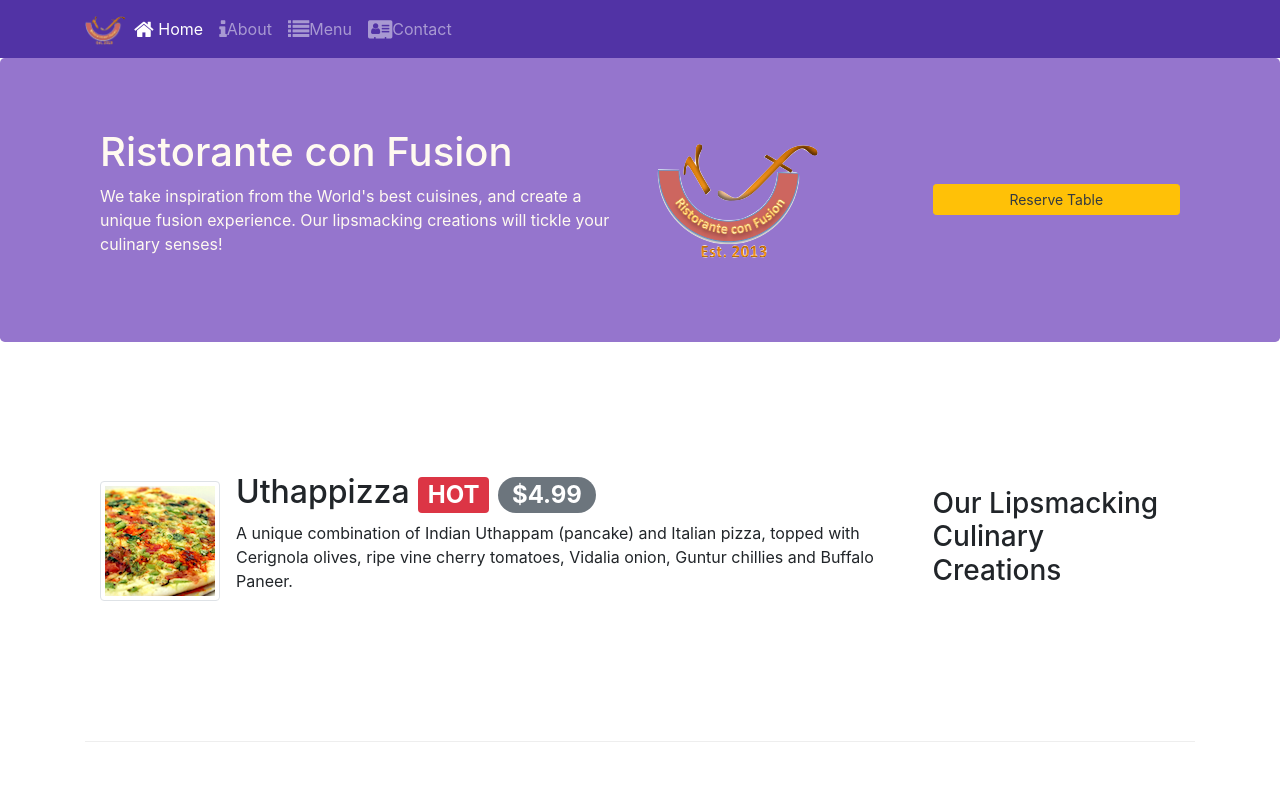
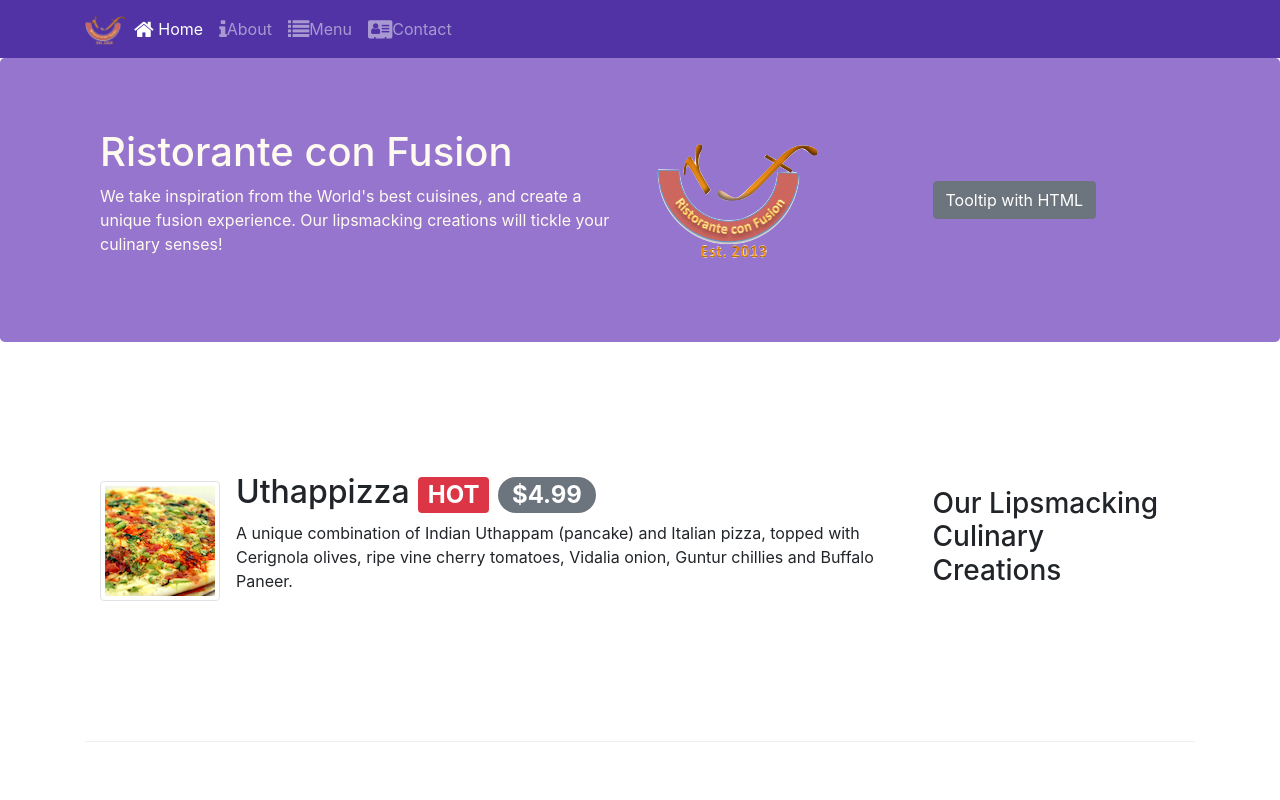
Before and after one commit to Sohidul-Islam/git-test, a website: page index.html in a window 1280 px wide. Shown: the top 800 px of the page. Drawn offline with nearby package versions, Linux system fonts and the light colour scheme.

Commit message:
second commit

```diff
--- a/index.html
+++ b/index.html
@@ -44,7 +44,12 @@
                     </div>
                     <div class="col-12 col-sm-6 align-self-center">
 
-                        <a role="button" href="#resarve-table" class="btn btn-block btn-sm btn-warning text-dark">Reserve Table</a>
+                        <!-- <a role="button"  href="#resarve-table" class="btn btn-block btn-sm btn-warning text-dark">Reserve Table</a>
+                         -->
+
+                         <button type="button" class="btn btn-secondary" data-toggle="tooltip" data-html="true" title="<em>Tooltip</em> <u>with</u> <b>HTML</b>">
+                            Tooltip with HTML
+                          </button>
 
                     </div>
                     </div>
@@ -236,6 +241,11 @@
 <script src="node_modules\jquery\dist\jquery.slim.js"></script>
 <script src="node_modules\popper.js\dist\popper.min.js"></script>
 <script src="node_modules\bootstrap\dist\js\bootstrap.min.js"></script>
+<script>
+$(document).ready(function(){
+    $('[data-toggle="tooltip"]').tooltip()
+});
+</script>
 </body>
 
 </html>
```
